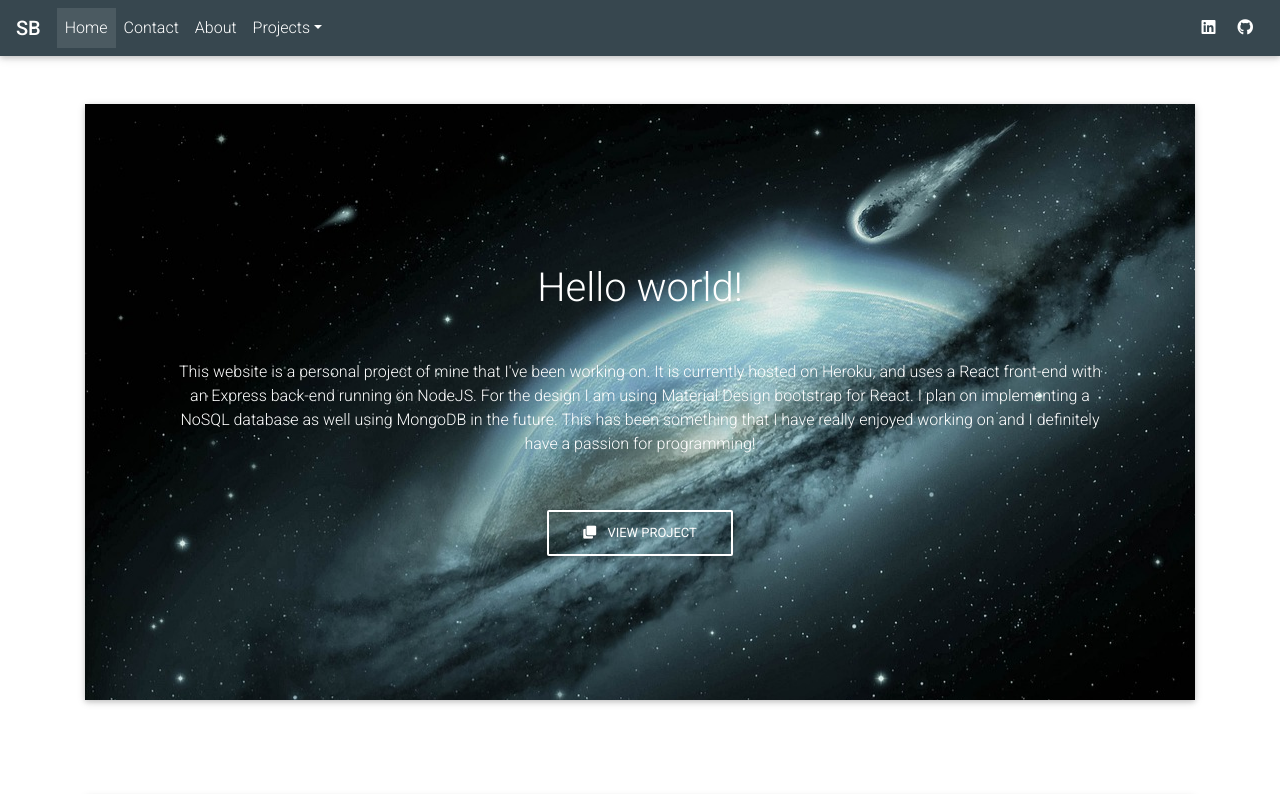
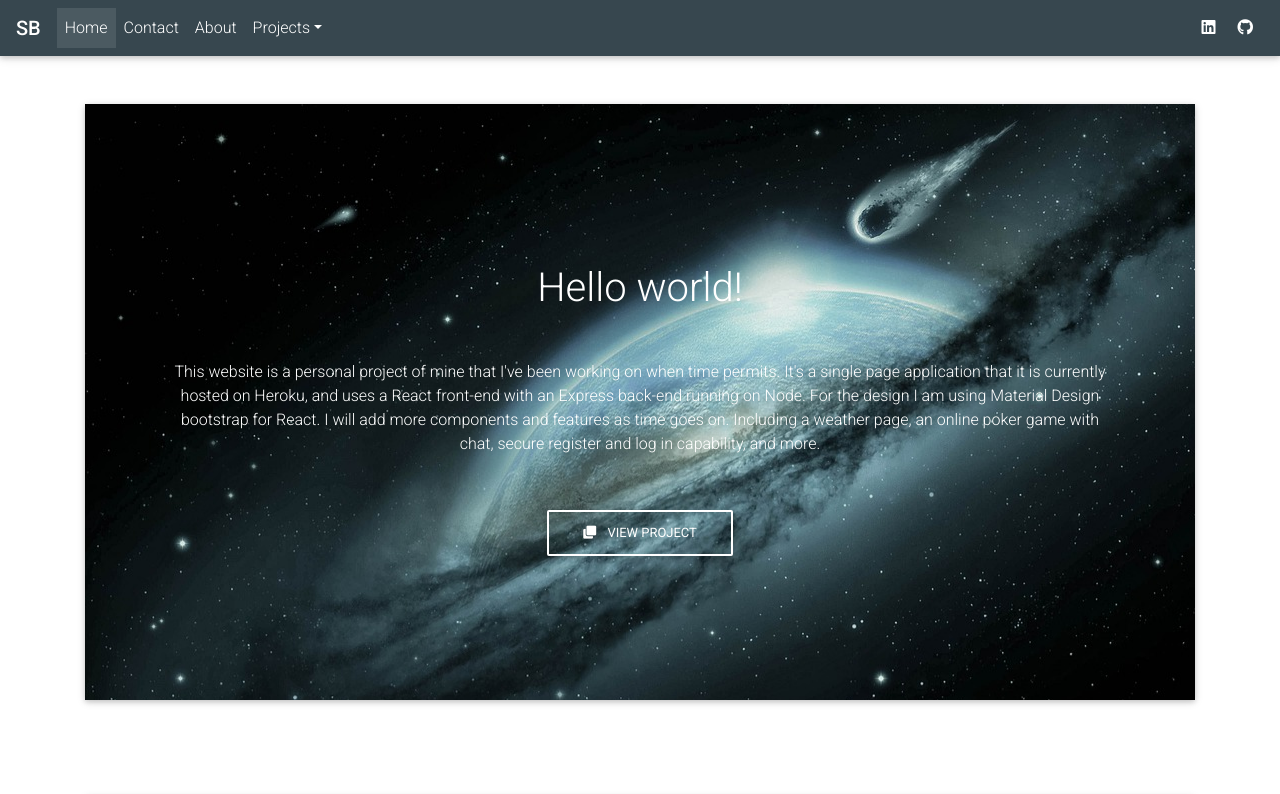
Before and after one commit to Lee7b/sbappold, a React (Create React App) app in the folder client/: page / in a window 1280 px wide. Shown: the top 794 px of the page. Built offline with nearby package versions, Linux system fonts and the light colour scheme.

Commit message:
trying new email

```diff
--- a/client/src/Pages/About.js
+++ b/client/src/Pages/About.js
@@ -15,7 +15,13 @@ class About extends React.Component {
                     <MDBCardBody>
                     <MDBCardTitle>About</MDBCardTitle>
                     <MDBCardText>
-                           Lorem ipsum dolor sit amet, consectetur adipiscing elit.
+                          I am currently a mainframe systems programmer, specializing in IBM zEnterprise systems. I have a computer science background
+                          and a passion for programming and problem solving. The languages that I use the most on the job right now are JCL (Job Control Language), Assembler,
+                          COBOL, and a little bit of Java. I also use UNIX commands a fair bit. In my spare time I enjoy solving programming challenges. My language
+                          of choice is Javascript. I love learning new tools and frameworks that can help make me a better programmer. My plan is to keep working on this site so I can use it as something to track my progress and
+                          skill development. Thanks for checking me out and please email me if you have any questions, or just want to say hello.
+                          <br /> <br />
+                          Lorem ipsum dolor sit amet, consectetur adipiscing elit.
                            Nulla mattis nibh mattis velit varius consectetur. Nulla
                            dictum ante et nulla aliquam condimentum. Praesent
                            ullamcorper porttitor ante quis semper. Pellentesque
@@ -23,19 +29,6 @@ class About extends React.Component {
                            efficitur ultricies imperdiet. Nunc vehicula sapien
                            vitae arcu pretium, eget euismod purus sagittis. Fusce
                            condimentum quis ante sed maximus.
-                          <br /> <br />
-                           Proin semper, libero nec facilisis condimentum,
-                           felis velit tempus metus, sed volutpat ex urna fringilla arcu.
-                           Phasellus iaculis auctor maximus. Fusce interdum, purus eu viverra
-                           vulputate, leo nunc tempus lacus, a tincidunt libero erat id
-                           arcu. Vestibulum erat lorem, egestas vitae urna ut, elementum
-                           venenatis nulla. Praesent imperdiet nisl vel velit elementum,
-                           eu sagittis nunc ultricies. Ut porta, risus mollis egestas
-                           tincidunt, sapien leo malesuada urna, et dapibus sem nunc
-                           vel leo. Aenean lacinia condimentum vestibulum. Fusce pharetra
-                           ultrices dolor vitae placerat. In nisl mauris, tincidunt nec
-                           lobortis nec, hendrerit ut urna. Quisque pulvinar mi sed massa
-                           pulvinar posuere. Curabitur rutrum velit neque.
                     </MDBCardText>
                     </MDBCardBody>
                 </MDBCard>
--- a/client/src/Pages/Home.js
+++ b/client/src/Pages/Home.js
@@ -14,12 +14,11 @@ class Home extends React.Component {
                     <MDBCol className="py-5">
                         <MDBCardTitle className="h1-responsive pt-3 m-5 font-bold">Hello world!</MDBCardTitle>
                         <p className="mx-5 mb-5">
-                            This website is a personal project of mine that I've been working on. It is currently hosted on Heroku, and uses a React front-end
-                            with an Express back-end running on NodeJS. For the design I am using Material Design
+                            This website is a personal project of mine that I've been working on when time permits. It's a single page application that it is currently hosted on Heroku, and uses a React front-end
+                            with an Express back-end running on Node. For the design I am using Material Design
                             bootstrap for React.
-                            I plan on implementing a NoSQL database as well
-                            using MongoDB in the future. This has been something that I have really enjoyed working on
-                            and I definitely have a passion for programming!
+                            I will add more components and features as time goes on. Including a weather page, an online poker game with chat, secure register and log in capability,
+                            and more.
                         </p>
                         <MDBBtn outline color="white" className="mb-5"><MDBIcon icon="clone" className="mr-2"></MDBIcon> View project</MDBBtn>
                     </MDBCol>
```
